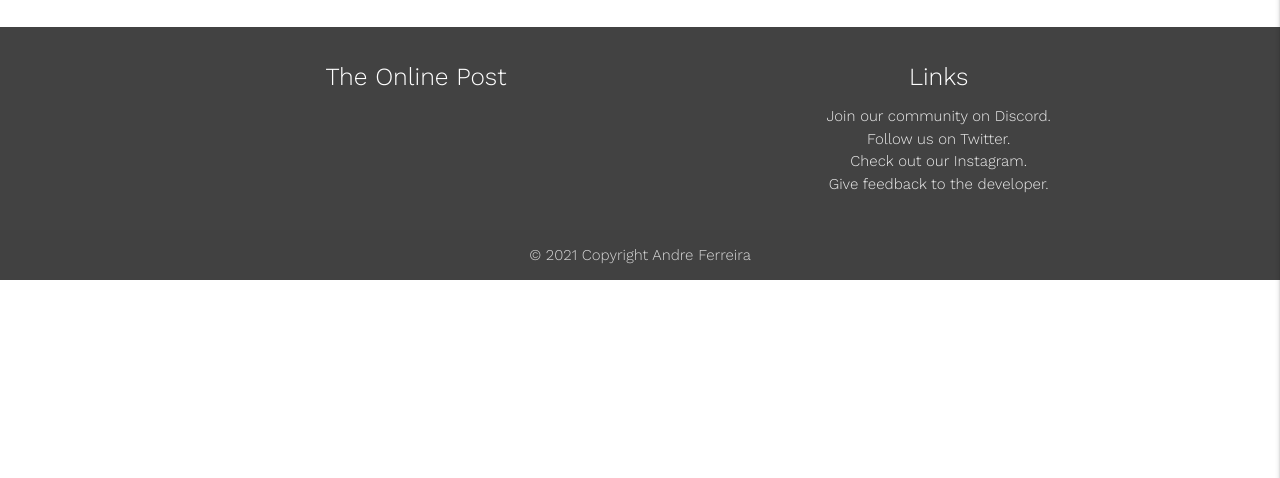
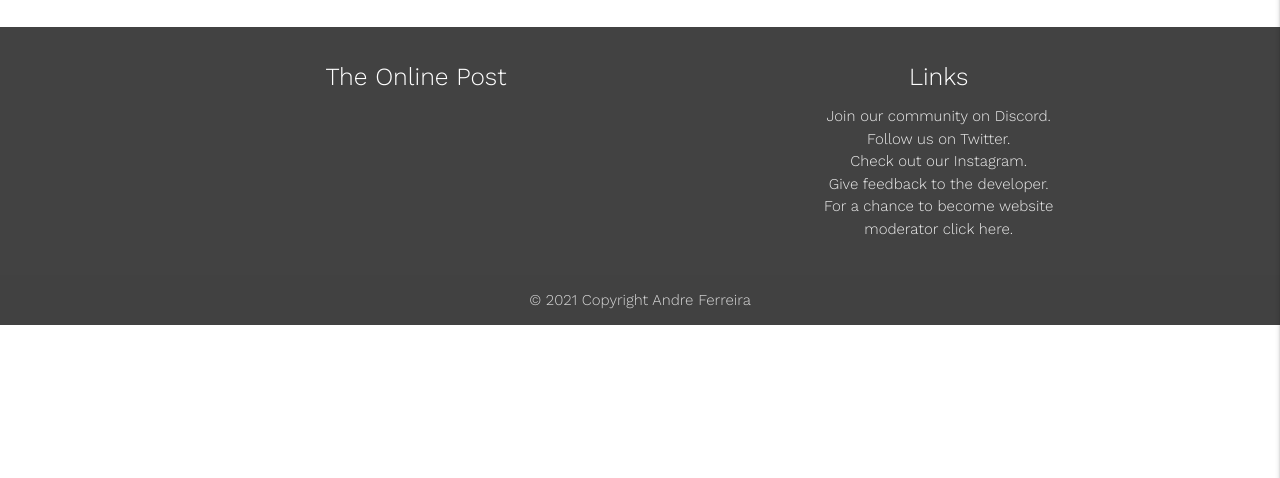
Before and after one commit to andrerafaelf/MS3-project, a Flask app: page /get_categories in a window 1280 px wide. Shown: the part 226-704 px from the top of the page. Run offline with Flask 2, Linux system fonts and the light colour scheme; data that the repository does not hold is empty; some libraries are stand-ins or nearby versions.

Commit message:
Added extra link to footer

```diff
--- a/templates/base.html
+++ b/templates/base.html
@@ -86,6 +86,7 @@
                 <li><a class="grey-text text-lighten-3" href="https://twitter.com/home">Follow us on Twitter.</a></li>
                 <li><a class="grey-text text-lighten-3" href="https://www.instagram.com/">Check out our Instagram.</a></li>
                 <li><a class="grey-text text-lighten-3" href="https://github.com/andrerafaelf">Give feedback to the developer.</a></li>
+                <li><a class="grey-text text-lighten-3" href="https://www.google.co.uk/forms/about/">For a chance to become website moderator click here.</a></li>
               </ul>
             </div>
           </div>
```
Also changed, not shown: README.md, assets/wireframes/ipad create.png (added), assets/wireframes/mobile create.png (added), assets/wireframes/mobile edit.png (added), assets/wireframes/mobile updated.png (added), assets/wireframes/pc create.png (added), assets/wireframes/pc edit.png (added), assets/wireframes/tablet edit.png (added).
